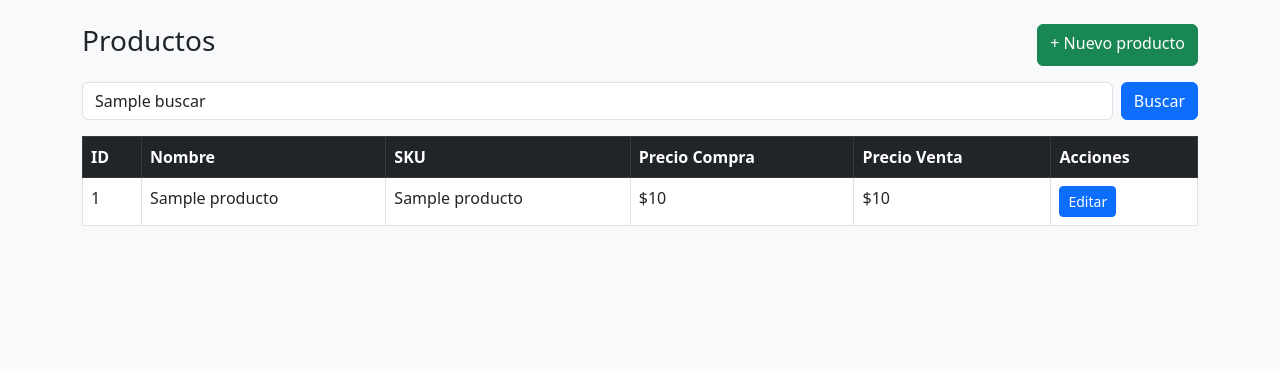
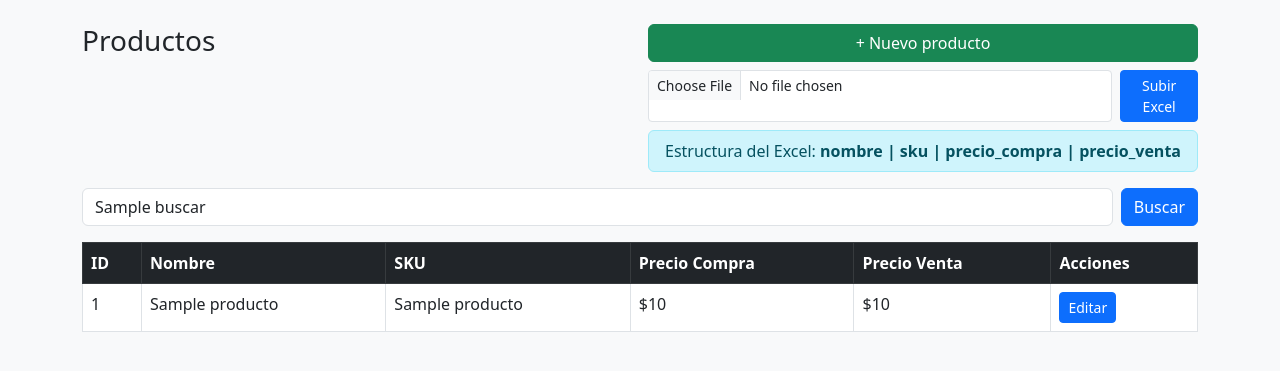
Before and after one commit to julioapb/inventario-tienda, a Flask app: template app/templates/productos/listar.html in a window 1280 px wide. Shown: the top 371 px of the page. Run offline with Flask 3, Linux system fonts and the light colour scheme; the template is opened without the code that fills it: most values are stand-ins (such as "Sample title", 1, 10 or a date in 2020).

Commit message:
Subir productos masivamente a excel

```diff
--- a/app/templates/productos/listar.html
+++ b/app/templates/productos/listar.html
@@ -4,12 +4,26 @@
 
 {% block content %}
 
-<div class="container mt-4">
-
-    <div class="d-flex justify-content-between mb-3">
-        <h3>Productos</h3>
-        <a href="/productos/nuevo" class="btn btn-success">+ Nuevo producto</a>
-    </div>
+    <div class="container mt-4">
+        <div class="d-flex justify-content-between align-items-start mb-3">
+            <h3>Productos</h3>
+            <div class="d-flex flex-column gap-2">
+                <a href="{{ url_for('productos.nuevo_producto') }}" class="btn btn-success">
+                + Nuevo producto
+                </a>
+                <form action="{{ url_for('productos.cargar_excel') }}"
+                    method="POST" enctype="multipart/form-data" class="d-flex gap-2">
+                    <input type="file" name="archivo" class="form-control form-control-sm" required>
+                    <button type="submit" class="btn btn-primary btn-sm">
+                    Subir Excel
+                    </button>
+                </form>
+                <div class="alert alert-info py-2 px-3 mb-0">
+                    Estructura del Excel:
+                    <strong>nombre | sku | precio_compra | precio_venta</strong>
+                </div>
+            </div>
+        </div>
     <form method="GET" class="mb-3 d-flex">
         <input type="text" name="q" class="form-control me-2"
             placeholder="Buscar producto"
--- a/app/ventas/routes.py
+++ b/app/ventas/routes.py
@@ -1,6 +1,11 @@
 from flask import Blueprint, render_template, request, jsonify, session, redirect
 from app.db import mysql
 from datetime import date
+from reportlab.lib.pagesizes import mm
+from reportlab.pdfgen import canvas
+from flask import send_file
+import io
+from datetime import datetime
 
 ventas_bp = Blueprint('ventas', __name__)
 
```
Also changed, not shown: app/productos/routes.py (+44 -1 lines).
